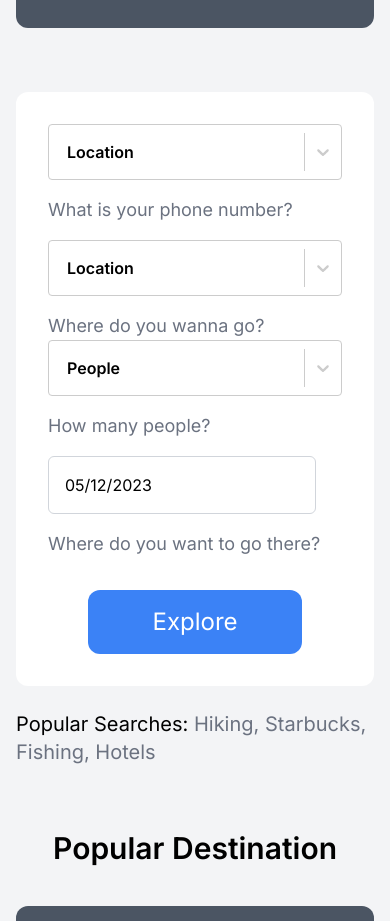
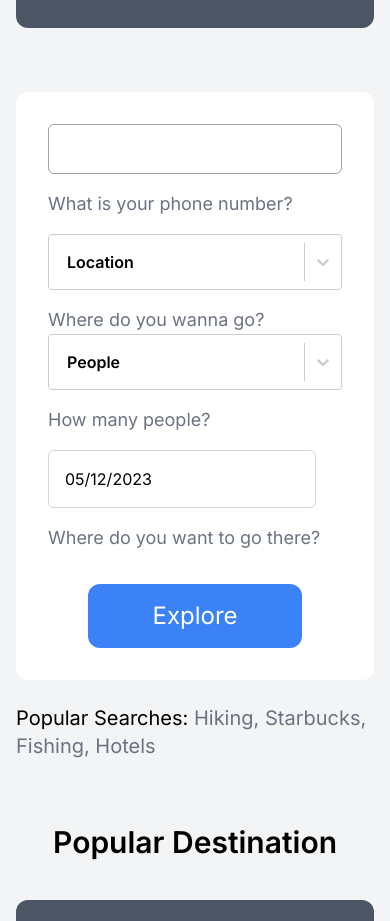
Before and after one commit to Lexoice1997/travel, a Next.js app: page / in a window 390 px wide. Shown: the part 960-1881 px from the top of the page. Built offline with nearby package versions, Linux system fonts and the light colour scheme.

Commit message:
fix: phone input

```diff
--- a/src/components/Order/index.tsx
+++ b/src/components/Order/index.tsx
@@ -28,7 +28,7 @@ function Order() {
         <div className="flex justify-between sm:flex-row flex-col items-start ">
           <div className="sm:w-1/2 w-full sm:mr-10 mr-0">
             <div className="w-full mb-4">
-              <SelectField placeHolder="Location" options={LOCATIONS} />
+              <input type="text" className="border-gray-400 border rounded-md sm:w-1/2 w-full p-3 outline-none" />
               <p className="text-gray-500 text-lg mt-4">
                 What is your phone number?
               </p>
```
